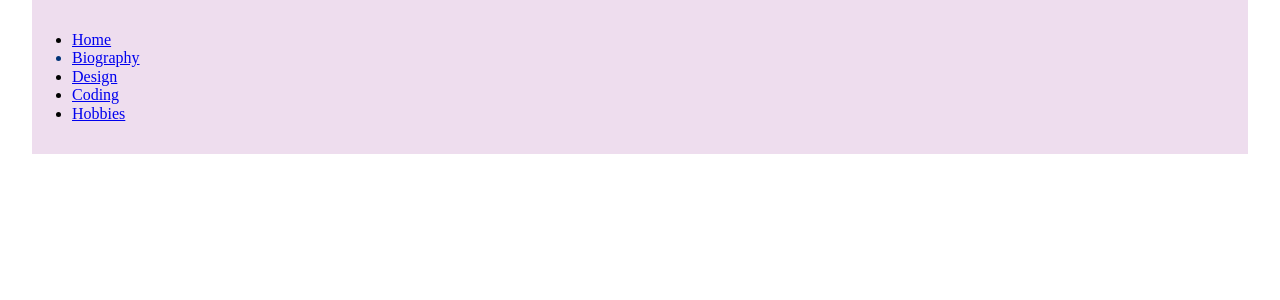
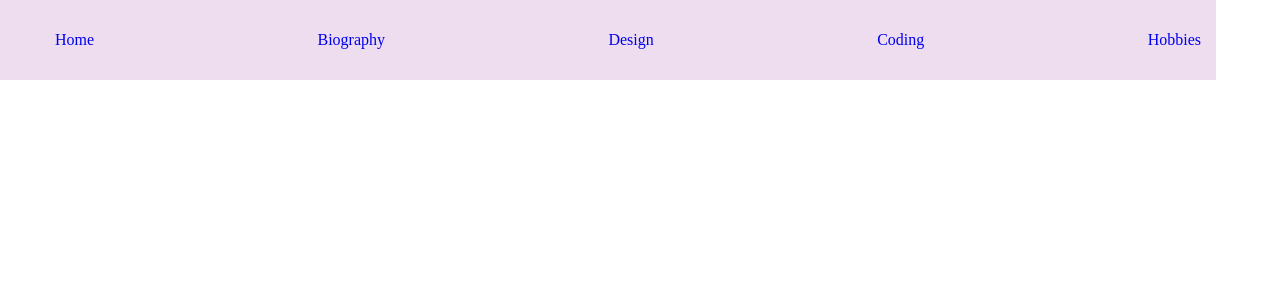
Before and after one commit to siranrian/mithilinus, a PHP site: page /html/bio.html in a window 1280 px wide. Shown: the top 300 px of the page. Run offline with PHP 8.4, Linux system fonts and the light colour scheme.

Commit message:
nav style changes

```diff
--- a/css/style.css
+++ b/css/style.css
@@ -1,4 +1,4 @@
-body {
+main {
     max-width: 95%;
     margin: auto;
 }
@@ -7,8 +7,27 @@ nav {
     background: #eeddee;
     padding: 15px 0;
     width: 100%;
+    max-width: 95%;
 }
 
 nav .active {
     color: #003377;
 }
+
+nav ul {
+    list-style: none;
+    display: flex;
+    justify-content: space-between;
+}
+
+nav ul li a {
+    padding: 15px;
+    text-decoration: none;
+}
+
+
+nav ul li a:hover {
+    background-color: #005577;
+    color: #ffeeff;
+    box-shadow: 0 0 10px 0 #555555, inset 0 0 12px 0 #ffffff;
+}
```
